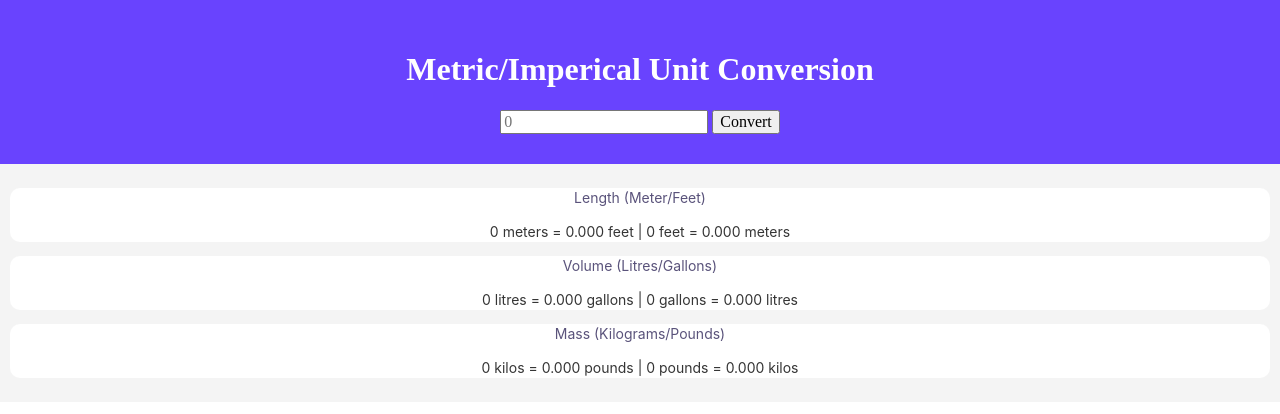
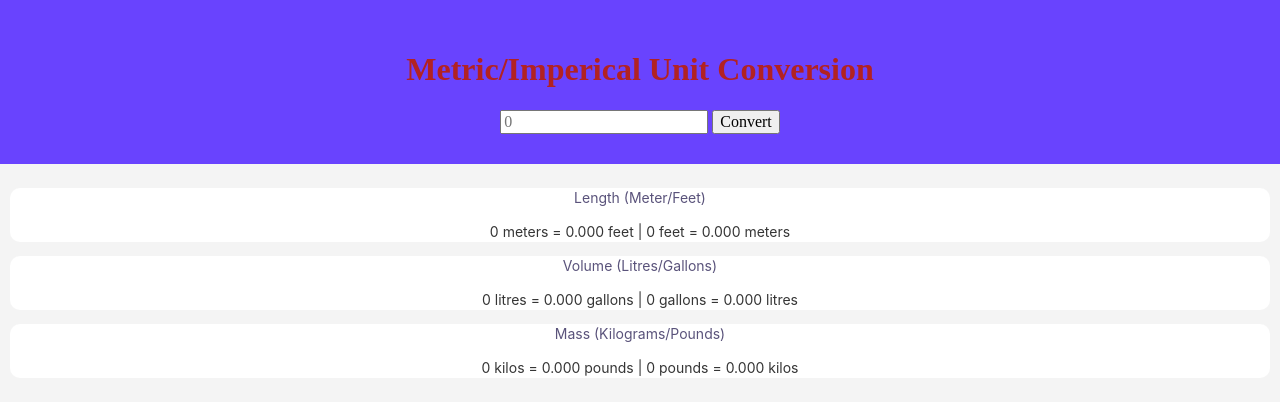
Before and after one commit to Meshhack/Forex_Converter, a website built with Vite: page index.html in a window 1280 px wide. Built offline with nearby package versions, Linux system fonts and the light colour scheme.

Commit message:
Heaser Colour

```diff
--- a/index.css
+++ b/index.css
@@ -10,6 +10,9 @@ h3 {
     font-size: 14px;
     line-height: 20px;
     color: #5A537B;
+}
+h1 {
+    color: firebrick;
 }
 
 
```
